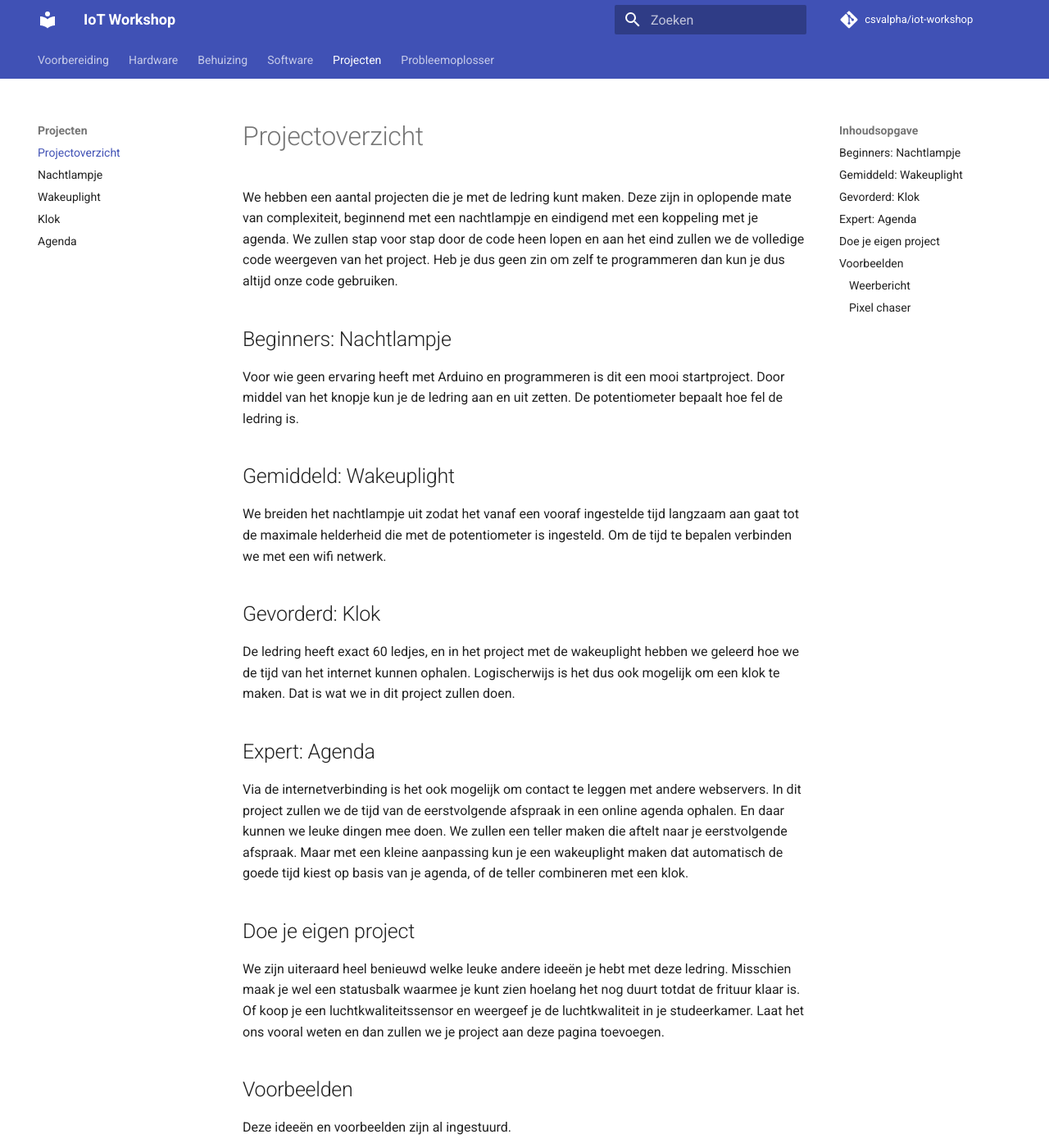
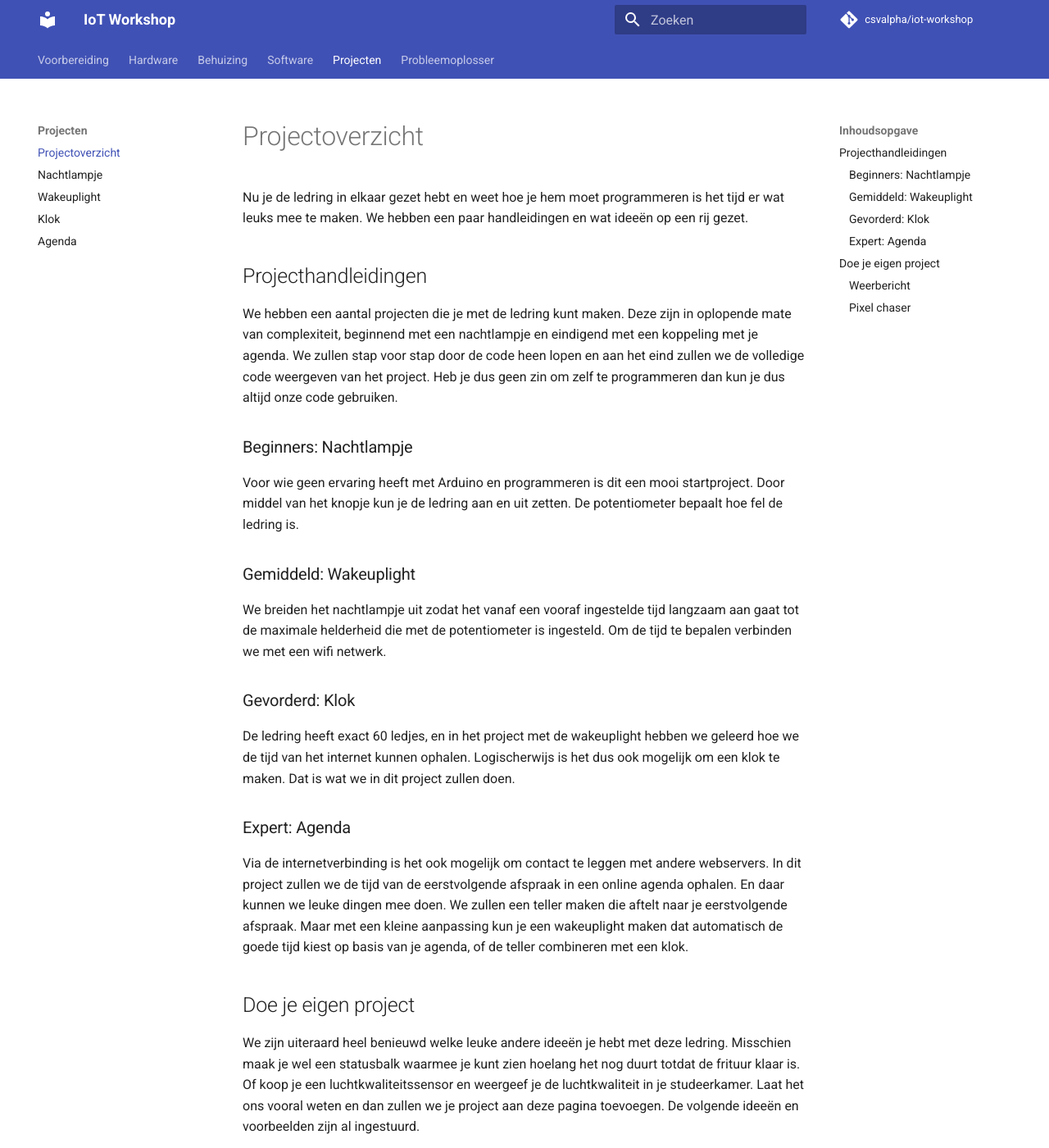
Before and after one commit to csvalpha/iot-workshop, an MkDocs documentation site: the page built from docs/projecten/index.md, in a window 1280 px wide and 1400 px high. Shown: the whole window at 82% size. Built offline with MkDocs 1.6.1 and Material for MkDocs 9.7.7, drawn with Linux system fonts in a browser that asks for light colours; comment, search, counter and statistics services are not loaded.

Commit message:
Update index.md

```diff
--- a/docs/projecten/index.md
+++ b/docs/projecten/index.md
@@ -1,23 +1,23 @@
 # Projectoverzicht
+Nu je de ledring in elkaar gezet hebt en weet hoe je hem moet programmeren is het tijd er wat leuks mee te maken. We hebben een paar handleidingen en wat ideeën op een rij gezet.
+
+## Projecthandleidingen
 We hebben een aantal projecten die je met de ledring kunt maken. Deze zijn in oplopende mate van complexiteit, beginnend met een nachtlampje en eindigend met een koppeling met je agenda. We zullen stap voor stap door de code heen lopen en aan het eind zullen we de volledige code weergeven van het project. Heb je dus geen zin om zelf te programmeren dan kun je dus altijd onze code gebruiken.
 
-## Beginners: Nachtlampje
+### Beginners: Nachtlampje
 Voor wie geen ervaring heeft met Arduino en programmeren is dit een mooi startproject. Door middel van het knopje kun je de ledring aan en uit zetten. De potentiometer bepaalt hoe fel de ledring is.
 
-## Gemiddeld: Wakeuplight
+### Gemiddeld: Wakeuplight
 We breiden het nachtlampje uit zodat het vanaf een vooraf ingestelde tijd langzaam aan gaat tot de maximale helderheid die met de potentiometer is ingesteld. Om de tijd te bepalen verbinden we met een wifi netwerk.
 
-## Gevorderd: Klok
+### Gevorderd: Klok
 De ledring heeft exact 60 ledjes, en in het project met de wakeuplight hebben we geleerd hoe we de tijd van het internet kunnen ophalen. Logischerwijs is het dus ook mogelijk om een klok te maken. Dat is wat we in dit project zullen doen.
 
-## Expert: Agenda
+### Expert: Agenda
 Via de internetverbinding is het ook mogelijk om contact te leggen met andere webservers. In dit project zullen we de tijd van de eerstvolgende afspraak in een online agenda ophalen. En daar kunnen we leuke dingen mee doen. We zullen een teller maken die aftelt naar je eerstvolgende afspraak. Maar met een kleine aanpassing kun je een wakeuplight maken dat automatisch de goede tijd kiest op basis van je agenda, of de teller combineren met een klok.
 
 ## Doe je eigen project
-We zijn uiteraard heel benieuwd welke leuke andere ideeën je hebt met deze ledring. Misschien maak je wel een statusbalk waarmee je kunt zien hoelang het nog duurt totdat de frituur klaar is. Of koop je een luchtkwaliteitssensor en weergeef je de luchtkwaliteit in je studeerkamer. Laat het ons vooral weten en dan zullen we je project aan deze pagina toevoegen.
-
-## Voorbeelden
-Deze ideeën en voorbeelden zijn al ingestuurd.
+We zijn uiteraard heel benieuwd welke leuke andere ideeën je hebt met deze ledring. Misschien maak je wel een statusbalk waarmee je kunt zien hoelang het nog duurt totdat de frituur klaar is. Of koop je een luchtkwaliteitssensor en weergeef je de luchtkwaliteit in je studeerkamer. Laat het ons vooral weten en dan zullen we je project aan deze pagina toevoegen. De volgende ideeën en voorbeelden zijn al ingestuurd.
 
 ### Weerbericht
 Door een koppeling met buienradar wordt weergeven wat de weersverwachting van vandaag is.
```
